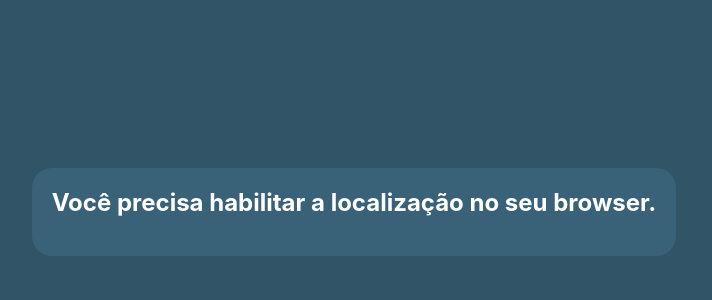
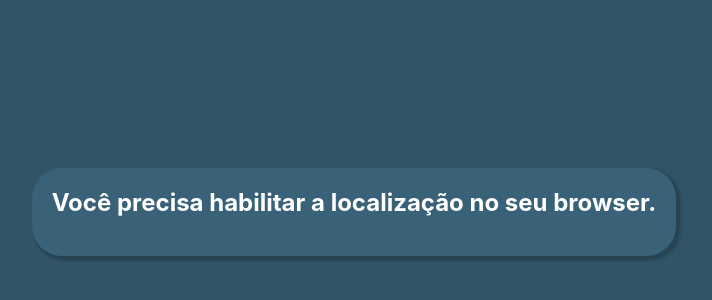
Before and after one commit to 21fernandinhow/wheater, a React (Create React App) app: page / in a window 1280 px wide. Shown: the part 188-488 px from the top of the page, without its empty margins (286-998 px from the left). Built offline with nearby package versions, Linux system fonts and the light colour scheme; no server answers.

Commit message:
just a few changes in design

```diff
--- a/src/App.css
+++ b/src/App.css
@@ -3,8 +3,9 @@
   padding: 20px;
   background-color: #396177;
   color: #dbdbdb;
-  border-radius: 20px;
-  min-width: 265px;
+  border-radius: 30px;
+  box-shadow: 3px 3px 3px 2px rgba(0, 0, 0, 0.2);
+  min-width: 260px;
 }
 
 h1, h4, p{
@@ -25,6 +26,7 @@ hr{
   border: 2px solid #416f87;
   width: 80%;
   animation: animation 5s ease-in-out infinite;
+  border-radius: 20px;
 }
 
 li{
@@ -55,12 +57,12 @@ a:hover{
 
 @keyframes animation{
   0%{
-      width: 60%;
+      width: 35%;
   }
   50%{
       width: 85%;
   }
   100%{
-      width: 60%;
+      width: 35%;
   }
 }
```
